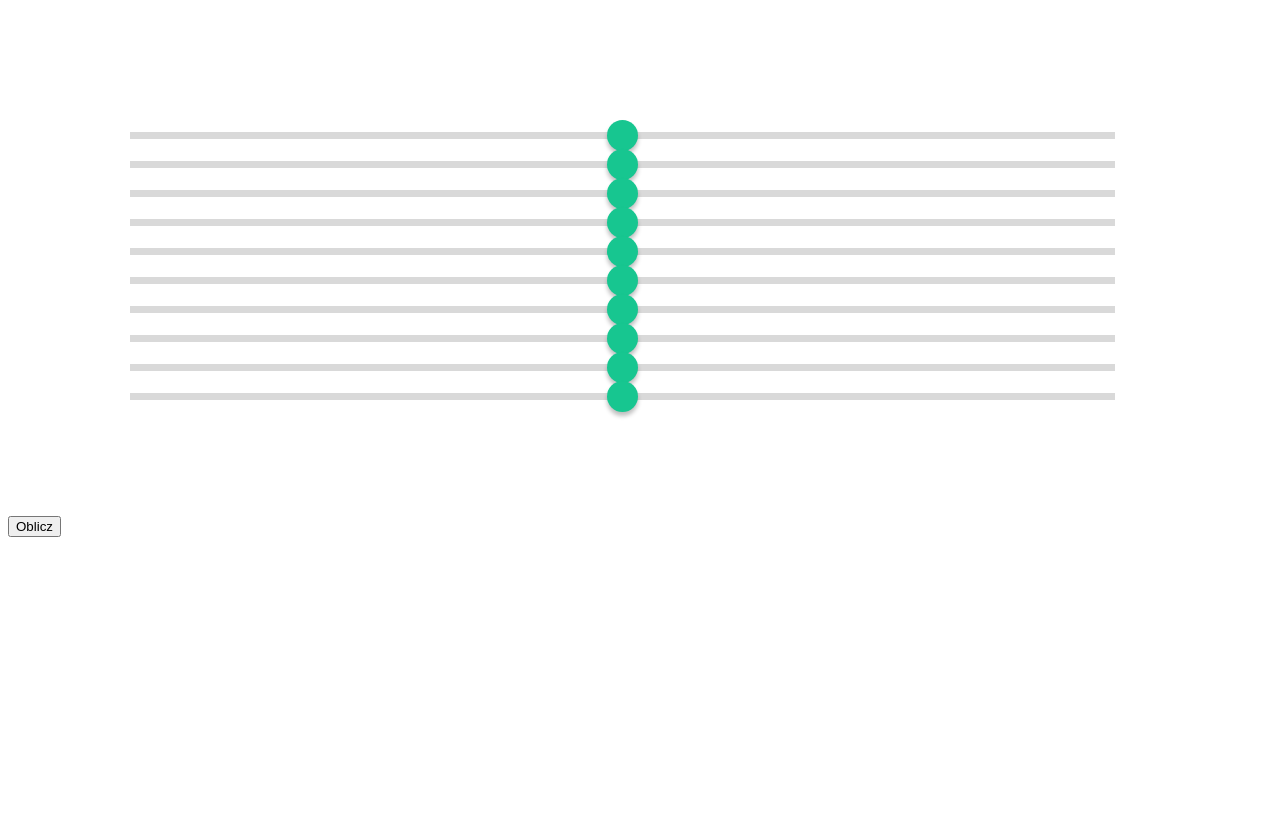
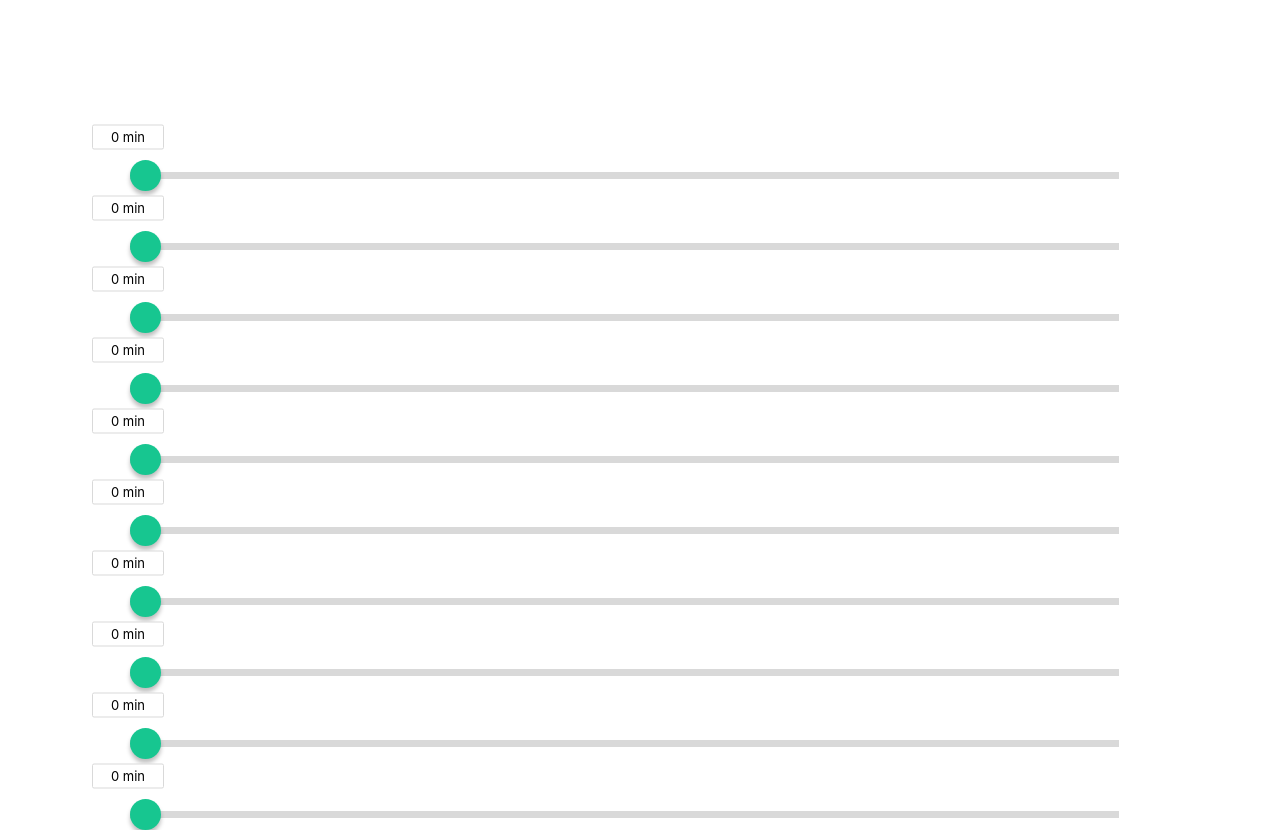
Before and after one commit to morgana54/co2-calculator, a website built with Parcel: page src/index.html in a window 1280 px wide. Shown: the top 830 px of the page. Before the commit the page ends 800 px from the top, so only its background shows below. Built offline with nearby package versions, Linux system fonts and the light colour scheme.

Commit message:
implement sliders tooltips with converted minutes

```diff
--- a/src/index.html
+++ b/src/index.html
@@ -13,16 +13,115 @@
 <html>
   <body>
     <div id="sliders-container">
-      <input type="range" id="rozmowa_przez_telefon" />
-      <input type="range" id="komunikatory" />
-      <input type="range" id="gry" />
-      <input type="range" id="instagram" />
-      <input type="range" id="facebook" />
-      <input type="range" id="tiktok" />
-      <input type="range" id="netflix" />
-      <input type="range" id="youtube" />
-      <input type="range" id="spotify" />
-      <input type="range" id="przegladarka" />
+      <!-- 1440 = 24 * 60 - tyle jest minut w dobie -->
+      <div class="slider-wrapper">
+        <div class="slider-tooltip" id="rozmowa_przez_telefon-tooltip">
+          0 min
+        </div>
+        <input
+          type="range"
+          id="rozmowa_przez_telefon"
+          class="slider"
+          min="0"
+          max="1440"
+          step="5"
+          value="0"
+        />
+      </div>
+
+      <div class="slider-wrapper">
+        <div class="slider-tooltip" id="komunikatory-tooltip">0 min</div>
+        <input
+          type="range"
+          id="komunikatory"
+          min="0"
+          max="1440"
+          step="5"
+          value="0"
+        />
+      </div>
+
+      <div class="slider-wrapper">
+        <div class="slider-tooltip" id="gry-tooltip">0 min</div>
+        <input type="range" id="gry" min="0" max="1440" step="5" value="0" />
+      </div>
+
+      <div class="slider-wrapper">
+        <div class="slider-tooltip" id="instagram-tooltip">0 min</div>
+        <input
+          type="range"
+          id="instagram"
+          min="0"
+          max="1440"
+          step="5"
+          value="0"
+        />
+      </div>
+
+      <div class="slider-wrapper">
+        <div class="slider-tooltip" id="facebook-tooltip">0 min</div>
+        <input
+          type="range"
+          id="facebook"
+          min="0"
+          max="1440"
+          step="5"
+          value="0"
+        />
+      </div>
+
+      <div class="slider-wrapper">
+        <div class="slider-tooltip" id="tiktok-tooltip">0 min</div>
+        <input type="range" id="tiktok" min="0" max="1440" step="5" value="0" />
+      </div>
+
+      <div class="slider-wrapper">
+        <div class="slider-tooltip" id="netflix-tooltip">0 min</div>
+        <input
+          type="range"
+          id="netflix"
+          min="0"
+          max="1440"
+          step="5"
+          value="0"
+        />
+      </div>
+
+      <div class="slider-wrapper">
+        <div class="slider-tooltip" id="youtube-tooltip">0 min</div>
+        <input
+          type="range"
+          id="youtube"
+          min="0"
+          max="1440"
+          step="5"
+          value="0"
+        />
+      </div>
+
+      <div class="slider-wrapper">
+        <div class="slider-tooltip" id="spotify-tooltip">0 min</div>
+        <input
+          type="range"
+          id="spotify"
+          min="0"
+          max="1440"
+          step="5"
+          value="0"
+        />
+      </div>
+
+      <div class="slider-wrapper">
+        <div class="slider-tooltip" id="przegladarka-tooltip">0 min</div>
+        <input
+          type="range"
+          id="przegladarka"
+          min="0"
+          max="1440"
+          step="5"
+          value="0"
+        />
+      </div>
     </div>
 
     <button id="count-btn">Oblicz</button>
--- a/src/init.ts
+++ b/src/init.ts
@@ -1,4 +1,5 @@
 import { renderGraph } from "./bubbleChart.js";
+import { setTooltipPositionAndValue } from "./utils.ts";
 
 // get to constants
 const SLIDERS_IDS = [
@@ -10,28 +11,26 @@ const SLIDERS_IDS = [
   "youtube",
   "spotify",
   "przegladarka",
+  "netflix",
+  "facebook",
 ] as const;
 
 type TSliderId = typeof SLIDERS_IDS[number];
 
-// DAĆ DO DOBREGO CONSTA CZY ENUMA WSZYSTKO też JAK JUŻ BUDUJESZ COREowa funckjonlanosc
-
 // Application state (POTEM TS polepszyć i może jakoś sensowniej zgrać z SLIDERS_IDS
 const slidersValues = {
-  // dać jakieś sensowne initial values żeby na pierwszy click bez zmiany też charty się wygenerowały
-  rozmowa_przez_telefon: 20,
-  komunikatory: 20,
-  gry: 20,
-  instagram: 20,
-  tiktok: 20,
-  youtube: 20,
-  spotify: 20,
-  przegladarka: 20,
+  // dać maybe jakieś sensowne initial values żeby na pierwszy click bez zmiany też charty się wygenerowały
+  rozmowa_przez_telefon: 0,
+  komunikatory: 0,
+  gry: 0,
+  instagram: 0,
+  tiktok: 0,
+  youtube: 0,
+  spotify: 0,
+  przegladarka: 0,
+  netflix: 0,
+  facebook: 0,
 };
-
-// JUŻ MASZ BIEŻACE WARTOŚCI INPUTOW W STANIE
-
-// TERAZ: wyświetlenie wartości inputow w kolkach
 
 // skmiń dobrą nazwę!!
 const getFile = (id: string, sliderValue: number) => {
@@ -64,20 +63,19 @@ const handleSliderChange = (sliderId: TSliderId) => (event: Event) => {
 
   slidersValues[sliderId] = newValue as unknown as number;
 
-  // console.log(calculateBubblesData());
+  setTooltipPositionAndValue(sliderId);
 };
-
-// wziac to do osobnego pliku ładnie potem
 
 // najpierw zrob to mapem a potem reducem jak Kacper
 
+// Add event listeners to sliders
 const $sliders = SLIDERS_IDS.map((sliderId) => {
   const $slider = document.getElementById(sliderId);
 
   console.log($slider);
 
   if ($slider) {
-    $slider?.addEventListener("change", handleSliderChange(sliderId));
+    $slider?.addEventListener("input", handleSliderChange(sliderId));
     return $slider as HTMLInputElement;
   }
 });
--- a/src/styles.css
+++ b/src/styles.css
@@ -1,9 +1,14 @@
+* {
+  box-sizing: border-box;
+}
+
 input[type="range"] {
   outline: none;
   background: #d9d9d9;
   -webkit-appearance: none;
   height: 7px;
   margin-top: 20px;
+  width: 100%;
 }
 
 /* Below logic cannot be combined with commas. See for reference: https://css-tricks.com/sliding-nightmare-understanding-range-input/ */
@@ -65,3 +70,27 @@ input[type="range"]::-ms-thumb:active {
   padding: 104px 155px 114px 120px;
   /* ustawisz potem jakieś max width i center żeby na dużych ekranach dobrze tez wyglądało */
 }
+
+.slider-wrapper {
+  position: relative;
+  margin-top: 40px;
+}
+
+.slider-tooltip {
+  position: absolute;
+  top: -50%;
+  left: 0;
+  transform: translate(-50%, -50%);
+  width: 72px;
+  height: 25px;
+  border: 1px solid #d9d9d9;
+  border-radius: 2px;
+  text-align: center;
+  font-family: "Inter";
+  font-style: normal;
+  font-weight: 400;
+  font-size: 13px;
+  line-height: 150%;
+  background: white;
+  padding-top: 2px;
+}
--- /dev/null
+++ b/src/utils.ts
@@ -0,0 +1,31 @@
+// This functions gets direct input range value
+export const timeConvertA = (minutes: number) => {
+  var hours = minutes / 60;
+  var flooredHours = Math.floor(hours);
+  var minutes = (hours - flooredHours) * 60;
+  var roundedMinutes = Math.round(minutes);
+  if (flooredHours) {
+    return flooredHours + " h " + roundedMinutes + " min";
+  } else {
+    return roundedMinutes + " min";
+  }
+};
+
+export const setTooltipPositionAndValue = (sliderId: string) => {
+  const tooltip = document.getElementById(
+    `${sliderId}-tooltip`
+  ) as HTMLDivElement;
+  const slider = document.getElementById(sliderId) as HTMLInputElement;
+
+  // TODO: dograć lepiej tę przedziałkę
+
+  // zrozumieć to potem dokładnie, tu sie wylicza ratio przedziałki jakoś
+  const newValue = Number(
+    ((parseInt(slider.value) - parseInt(slider.min)) * 100) /
+      (parseInt(slider.max) - parseInt(slider.min))
+  );
+  const newPosition = 10 - newValue * 0.2;
+
+  tooltip.innerHTML = timeConvertA(parseInt(slider.value));
+  tooltip.style.left = `calc(${newValue}% + (${newPosition}px))`;
+};
```
